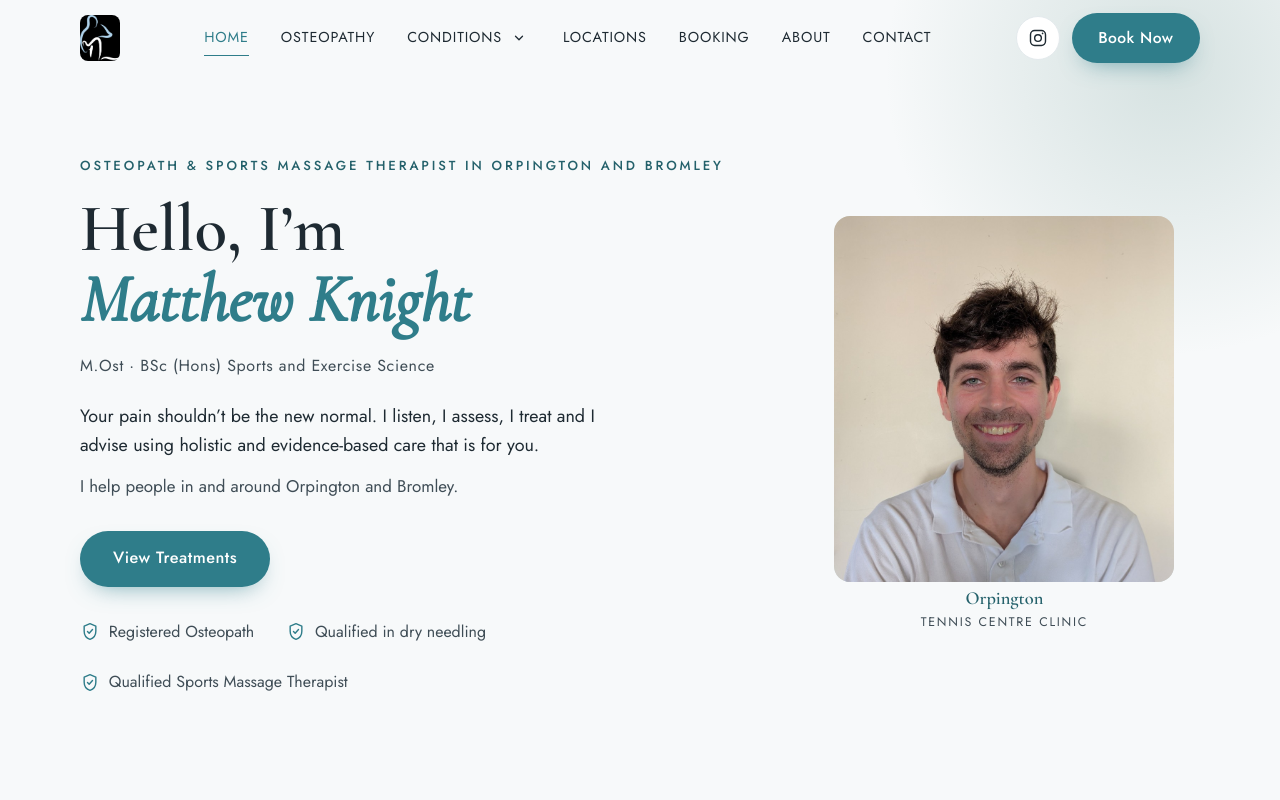
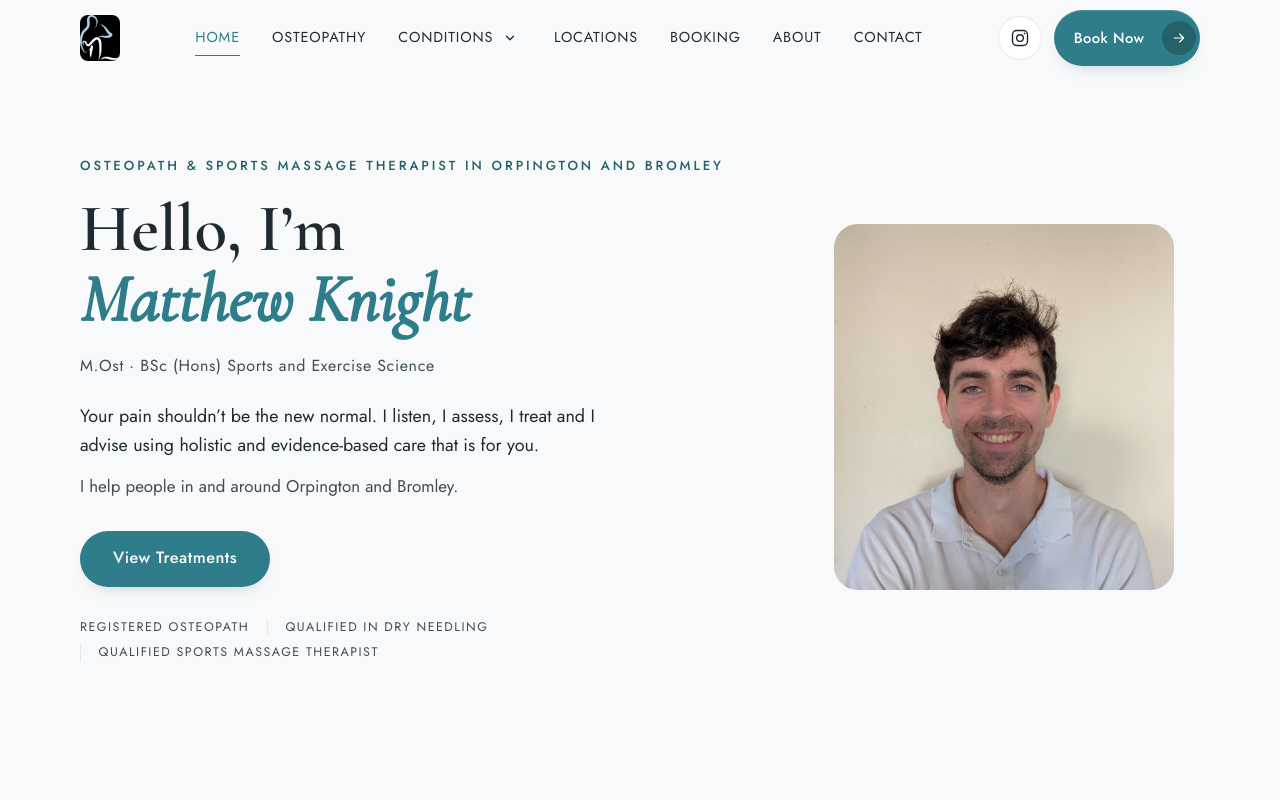
Before and after one commit to ReganDev/msa, a React (Vite) app: page / in a window 1280 px wide. Shown: the top 800 px of the page. Built offline with nearby package versions, Linux system fonts and the light colour scheme.

Commit message:
refactoring slop

```diff
--- a/src/components/BookButton.tsx
+++ b/src/components/BookButton.tsx
@@ -6,20 +6,32 @@ interface Props {
   children?: React.ReactNode
   /** Extra modifier classes, e.g. 'btn--lg' */
   className?: string
+  /** Fires alongside the navigation — the mobile drawer uses it to close itself. */
+  onClick?: () => void
 }
 
 /**
  * The booking call-to-action. Acuity gives every appointment type and package
  * its own deep link, so there is no single URL to send people to — this points
  * at /booking, which lists the prices and hands off to the right Acuity link.
+ *
+ * This is the only action on the site that gets the split-capsule treatment
+ * (label, then an inset arrow node): booking is the conversion, and it should
+ * not look like the form submit or an anchor jump.
  */
 export default function BookButton({
   children = 'Book an appointment',
   className = 'btn--lg',
+  onClick,
 }: Props) {
   return (
-    <Link to={BOOKING_PATH} className={`btn btn--primary ${className}`}>
-      {children}
+    <Link to={BOOKING_PATH} className={`btn btn--book ${className}`} onClick={onClick}>
+      <span className="btn__label">{children}</span>
+      <span className="btn__node" aria-hidden="true">
+        <svg width="16" height="16" viewBox="0 0 24 24" fill="none" stroke="currentColor" strokeWidth="1.7" strokeLinecap="round" strokeLinejoin="round">
+          <path d="M5 12h13m-5-6 6 6-6 6" />
+        </svg>
+      </span>
     </Link>
   )
 }
--- a/src/components/Hero.tsx
+++ b/src/components/Hero.tsx
@@ -1,10 +1,3 @@
-const trustIcon = (
-  <svg width="20" height="20" viewBox="0 0 24 24" fill="none" stroke="currentColor" strokeWidth="1.7" strokeLinecap="round" strokeLinejoin="round" aria-hidden="true">
-    <path d="M12 2l7 3v6c0 4.5-3 8.5-7 9.8C8 19.5 5 15.5 5 11V5l7-3z" />
-    <path d="M9 11.5l2 2 4-4.5" />
-  </svg>
-)
-
 const trustItems = [
   'Registered Osteopath',
   'Qualified in dry needling',
@@ -41,10 +34,7 @@ export default function Hero() {
 
           <ul className="hero__trust">
             {trustItems.map((item) => (
-              <li key={item}>
-                {trustIcon}
-                {item}
-              </li>
+              <li key={item}>{item}</li>
             ))}
           </ul>
         </div>
@@ -58,10 +48,6 @@ export default function Hero() {
               height={1024}
             />
           </div>
-          <div className="hero__badge" aria-hidden="true">
-            <span className="hero__badge-value">Orpington</span>
-            <span className="hero__badge-label">Tennis Centre clinic</span>
-          </div>
         </div>
       </div>
     </section>
--- a/src/components/Nav.tsx
+++ b/src/components/Nav.tsx
@@ -1,8 +1,9 @@
 import { useEffect, useRef, useState } from 'react'
 import { Link, useLocation } from 'react-router-dom'
-import { BOOKING_PATH, INSTAGRAM_URL } from '../data'
+import { INSTAGRAM_URL } from '../data'
 import { conditionGroups } from '../content/conditions'
 import Chevron from './Chevron'
+import BookButton from './BookButton'
 
 function InstagramIcon() {
   return (
@@ -205,9 +206,7 @@ export default function Nav() {
           >
             <InstagramIcon />
           </a>
-          <Link to={BOOKING_PATH} className="btn btn--primary nav__cta">
-            Book Now
-          </Link>
+          <BookButton className="nav__cta">Book Now</BookButton>
           <button
             type="button"
             ref={toggleRef}
@@ -298,13 +297,9 @@ export default function Nav() {
           <InstagramIcon />
           Instagram
         </a>
-        <Link
-          to={BOOKING_PATH}
-          className="btn btn--primary nav__mobile-cta"
-          onClick={() => setOpen(false)}
-        >
+        <BookButton className="nav__mobile-cta" onClick={() => setOpen(false)}>
           Book Now
-        </Link>
+        </BookButton>
       </nav>
     </header>
   )
--- a/src/index.css
+++ b/src/index.css
@@ -49,6 +49,12 @@
 
   --shadow-soft: 0 20px 45px -22px rgba(30, 55, 66, 0.32);
   --shadow-card: 0 12px 30px -18px rgba(30, 55, 66, 0.22);
+  /* Ink-hued, not teal. A shadow tinted with the button's own colour reads as
+     a glow rather than as the surface lifting off the page. */
+  --shadow-btn: 0 8px 18px -14px rgba(30, 55, 66, 0.5);
+  /* Three steps so surfaces have material rank: large framed panels, cards,
+     then small controls. */
+  --radius-lg: 24px;
   --radius: 16px;
   --radius-sm: 10px;
   --transition: 220ms ease;
@@ -128,10 +134,27 @@ a:hover {
 
 /* ---------- shared type ---------- */
 
+/* Title on the left, lead offset into a second column. Centring three of these
+   down a page flattens everything to the same axis; the split gives each
+   section a shoulder to hang off and keeps the lead at a readable measure. */
 .section__heading {
-  max-width: 660px;
-  margin: 0 auto clamp(2.5rem, 6vw, 3.75rem);
-  text-align: center;
+  display: grid;
+  grid-template-columns: minmax(0, 1fr) minmax(0, 1.05fr);
+  gap: clamp(1.5rem, 4vw, 3.5rem);
+  align-items: end;
+  max-width: none;
+  margin: 0 0 clamp(2.5rem, 6vw, 3.75rem);
+  text-align: left;
+}
+
+/* The grid gap owns the spacing here. .section__title is also used standalone
+   (About), so this stays scoped rather than changing the base rule. */
+.section__heading .section__title {
+  margin-bottom: 0;
+}
+
+.section__heading .section__lead {
+  max-width: 56ch;
 }
 
 .section__title {
@@ -178,16 +201,29 @@ a:hover {
     box-shadow var(--transition);
 }
 
+/* Actions press, surfaces settle. Cards no longer lift on hover, so the push
+   on :active is what makes a button feel like a button. */
+.btn:active {
+  transform: scale(0.985);
+  box-shadow: none;
+}
+
+/* The global :focus-visible squares the ring off at 2px, which looks wrong on
+   a pill. overflow: hidden on .btn--book does not clip the element's own
+   outline, so the ring survives the wipe. */
+.btn:focus-visible {
+  border-radius: 999px;
+}
+
 .btn--primary {
   background: var(--primary);
   color: #fff;
-  box-shadow: 0 10px 24px -12px rgba(47, 125, 138, 0.7);
+  box-shadow: var(--shadow-btn);
 }
 
 .btn--primary:hover {
   background: var(--primary-dark);
   color: #fff;
-  transform: translateY(-2px);
 }
 
 .btn--ghost {
@@ -210,13 +246,101 @@ a:hover {
 .btn--light:hover {
   background: #fff;
   color: var(--primary-dark);
-  transform: translateY(-2px);
+  border-color: var(--accent);
 }
 
 .btn--lg {
   min-height: 54px;
   padding: 0.85rem 2rem;
   font-size: 1.02rem;
+}
+
+/* ---------- the booking CTA ----------
+   Booking is the conversion, so it is the one action that does not look like
+   the rest: a split capsule with the label on the left and an inset arrow node
+   pinned right. On hover the node's colour wipes leftward across the whole
+   pill and the arrow steps forward, so the motion has a visible source rather
+   than the whole button just changing state. Transform and background-colour
+   only — no layout work, nothing off the compositor. */
+
+.btn--book {
+  --node: 40px; /* .btn is 48px tall, leaving a 4px inset */
+  position: relative;
+  isolation: isolate;
+  overflow: hidden;
+  justify-content: space-between;
+  gap: 1.1rem;
+  /* No border. overflow clips the wipe at the padding edge, so .btn's 1px
+     transparent border would leave a ring of the lighter --primary showing
+     around the darkened fill on hover. */
+  border: 0;
+  padding-right: 4px;
+  background: var(--primary);
+  color: #fff;
+  box-shadow:
+    var(--shadow-btn),
+    inset 0 1px 0 rgba(255, 255, 255, 0.16);
+}
+
+.btn--book.btn--lg {
+  --node: 44px; /* 54px tall */
+}
+
+/* The wipe. Sits under the label via the button's own stacking context. */
+.btn--book::before {
+  content: '';
+  position: absolute;
+  inset: 0;
+  z-index: -1;
+  border-radius: inherit;
+  background: var(--primary-dark);
+  transform: scaleX(0);
+  transform-origin: 100% 50%;
+  transition: transform 380ms cubic-bezier(0.16, 1, 0.3, 1);
+}
+
+.btn--book:hover::before,
+.btn--book:focus-visible::before {
+  transform: scaleX(1);
+}
+
+.btn__label {
+  position: relative;
+  z-index: 1;
+}
+
+.btn__node {
+  position: relative;
+  z-index: 1;
+  display: inline-flex;
+  align-items: center;
+  justify-content: center;
+  flex-shrink: 0;
+  width: var(--node);
+  height: var(--node);
+  border-radius: 999px;
+  background: var(--primary-dark);
+  transition: background-color var(--transition);
+}
+
+/* Once the pill has gone dark the node has to invert to stay visible. */
+.btn--book:hover .btn__node,
+.btn--book:focus-visible .btn__node {
+  background: rgba(255, 255, 255, 0.16);
+}
+
+.btn__node svg {
+  transition: transform var(--transition);
+}
+
+.btn--book:hover .btn__node svg,
+.btn--book:focus-visible .btn__node svg {
+  transform: translateX(2px);
+}
+
+/* Beats the global a:hover, which would otherwise pull the label to --ink. */
+.btn--book:hover {
+  color: #fff;
 }
 
 /* Text for screen readers only — used to make repeated "Book" buttons say
@@ -464,6 +588,15 @@ a:hover {
   gap: 0.75rem;
 }
 
+/* The nav bar is 76px, so the CTA and its node both come down a step from the
+   .btn default to stop the pill crowding the bar. */
+.nav__cta {
+  --node: 34px;
+  min-height: 42px;
+  font-size: 0.92rem;
+  padding-left: 1.25rem;
+}
+
 .nav__social {
   display: inline-flex;
   align-items: center;
@@ -510,8 +643,10 @@ a:hover {
 
   /* Keep a compact, always-visible booking action in the mobile bar. */
   .nav__cta {
-    min-height: 44px;
-    padding: 0.5rem 1.05rem;
+    --node: 32px;
+    min-height: 40px;
+    padding: 0 4px 0 0.95rem;
+    gap: 0.65rem;
     font-size: 0.9rem;
   }
 
@@ -646,18 +781,6 @@ a:hover {
   overflow: hidden;
 }
 
-.hero::before {
-  content: '';
-  position: absolute;
-  top: -240px;
-  right: -200px;
-  width: 620px;
-  height: 620px;
-  border-radius: 50%;
-  background: radial-gradient(circle, rgba(127, 166, 160, 0.28), transparent 65%);
-  pointer-events: none;
-}
-
 .hero__inner {
   display: grid;
   grid-template-columns: 1.25fr 0.75fr;
@@ -720,26 +843,47 @@ a:hover {
   margin-bottom: 2rem;
 }
 
+/* A credentials rule rather than a bullet list. It previously repeated one
+   shield icon three times, which read as filler; the hairline between items
+   does the same separating job without pretending to be information. */
 .hero__trust {
   display: flex;
   flex-wrap: wrap;
-  gap: 1.5rem 2rem;
+  gap: 0.5rem 0;
   padding: 0;
   margin: 0;
   list-style: none;
 }
 
 .hero__trust li {
-  display: flex;
-  align-items: center;
-  gap: 0.55rem;
-  font-size: 1rem;
+  font-size: 0.78rem;
+  line-height: 1.4;
+  letter-spacing: 0.12em;
+  text-transform: uppercase;
   color: var(--ink-soft);
-}
-
-.hero__trust svg {
-  color: var(--primary);
-  flex-shrink: 0;
+  padding-inline: 1.1rem;
+}
+
+.hero__trust li:first-child {
+  padding-left: 0;
+}
+
+.hero__trust li + li {
+  border-left: 1px solid var(--border);
+}
+
+/* Once the row wraps, the dividers land at the start of a line with nothing to
+   their left, so drop them and let the gap separate instead. */
+@media (max-width: 560px) {
+  .hero__trust {
+    gap: 0.65rem 1.5rem;
+  }
+
+  .hero__trust li,
+  .hero__trust li + li {
+    padding-inline: 0;
+    border-left: 0;
+  }
 }
 
 .hero__media {
@@ -756,7 +900,7 @@ a:hover {
      nothing and the full frame — including the wall either side of his
      shoulders — stays visible. A narrower panel eats that breathing room. */
   aspect-ratio: 951 / 1024;
-  border-radius: var(--radius);
+  border-radius: var(--radius-lg);
   overflow: hidden;
   background: linear-gradient(160deg, #eaf2f2 0%, #d9e7e7 55%, #cfe0df 100%);
   display: grid;
@@ -775,29 +919,6 @@ a:hover {
 
 /* Sits below the portrait as a quiet caption. It used to float over the photo
    as a card, which crowded the subject and re-introduced a hard edge. */
-.hero__badge {
-  margin-top: 0.35rem;
-  text-align: center;
-}
-
-.hero__badge-value {
-  display: block;
-  font-family: var(--font-serif);
-  font-size: 1.15rem;
-  font-weight: 600;
-  line-height: 1.2;
-  color: var(--primary-dark);
-}
-
-.hero__badge-label {
-  display: block;
-  font-size: 0.78rem;
-  letter-spacing: 0.14em;
-  text-transform: uppercase;
-  color: var(--ink-soft);
-  margin-top: 0.15rem;
-}
-
 @media (max-width: 900px) {
   .hero__inner {
     grid-template-columns: 1fr;
@@ -868,7 +989,7 @@ a:hover {
 }
 
 .about__card:hover {
-  transform: translateY(-3px);
+  border-color: var(--accent);
   box-shadow: var(--shadow-soft);
 }
 
@@ -955,7 +1076,6 @@ a:hover {
 
 .services__card:hover,
 .services__card:focus-within {
-  transform: translateY(-4px);
   box-shadow: var(--shadow-soft);
   border-color: var(--accent);
 }
@@ -1023,12 +1143,12 @@ a:hover {
   width: 100%;
 }
 
+/* Left, to sit on the same axis as the section heading above it. */
 .section__footnote {
-  text-align: center;
   color: var(--ink-soft);
   font-size: 1rem;
   line-height: 1.6;
-  margin: 2.75rem auto 0;
+  margin: 2.75rem 0 0;
   max-width: 56ch;
 }
 
@@ -1061,18 +1181,6 @@ a:hover {
   overflow: hidden;
 }
 
-.page-hero::before {
-  content: '';
-  position: absolute;
-  top: -260px;
-  right: -180px;
-  width: 600px;
-  height: 600px;
-  border-radius: 50%;
-  background: radial-gradient(circle, rgba(127, 166, 160, 0.26), transparent 65%);
-  pointer-events: none;
-}
-
 .page-hero__inner {
   position: relative;
   max-width: 760px;
@@ -1250,7 +1358,7 @@ a:hover {
 }
 
 .pillars__card:hover {
-  transform: translateY(-3px);
+  border-color: var(--accent);
   box-shadow: var(--shadow-soft);
 }
 
@@ -1310,7 +1418,6 @@ a:hover {
 }
 
 .condition-grid__link:hover {
-  transform: translateY(-2px);
   border-color: var(--accent);
   box-shadow: var(--shadow-soft);
   color: var(--primary-dark);
@@ -1609,7 +1716,6 @@ a:hover {
 
 .conditions-browse__card:hover,
 .conditions-browse__card:focus-visible {
-  transform: translateY(-2px);
   border-color: var(--accent);
   box-shadow: var(--shadow-soft);
 }
@@ -2093,7 +2199,7 @@ a:hover {
 .location__map {
   display: block;
   border: 6px solid var(--surface);
-  border-radius: var(--radius);
+  border-radius: var(--radius-lg);
   box-shadow: var(--shadow-soft);
   width: 100%;
   height: 440px;
@@ -2605,10 +2711,15 @@ a:hover {
 
 /* ---------- reveal animation ---------- */
 
+/* Opacity-led and short. 22px over 600ms on nearly every block on the page
+   made the whole site feel like it was assembling itself; the curve here is
+   the same one condition-in already uses. */
 .reveal {
   opacity: 0;
-  transform: translateY(22px);
-  transition: opacity 600ms ease, transform 600ms ease;
+  transform: translateY(12px);
+  transition:
+    opacity 520ms ease,
+    transform 520ms cubic-bezier(0.16, 1, 0.3, 1);
 }
 
 .reveal.is-visible {
@@ -2632,6 +2743,9 @@ a:hover {
   }
 
   .btn,
+  .btn--book::before,
+  .btn__node,
+  .btn__node svg,
   .about__card,
   .services__card,
   .services__more,
--- a/src/pages/Osteopathy.tsx
+++ b/src/pages/Osteopathy.tsx
@@ -117,7 +117,7 @@ export default function Osteopathy() {
             </p>
           </div>
 
-          <div className="reveal">
+          <div>
             <ConditionGrid />
           </div>
 
```
Also changed, not shown: src/components/About.tsx (+6 -2 lines), src/components/ConditionGrid.tsx (+8 -2 lines).
